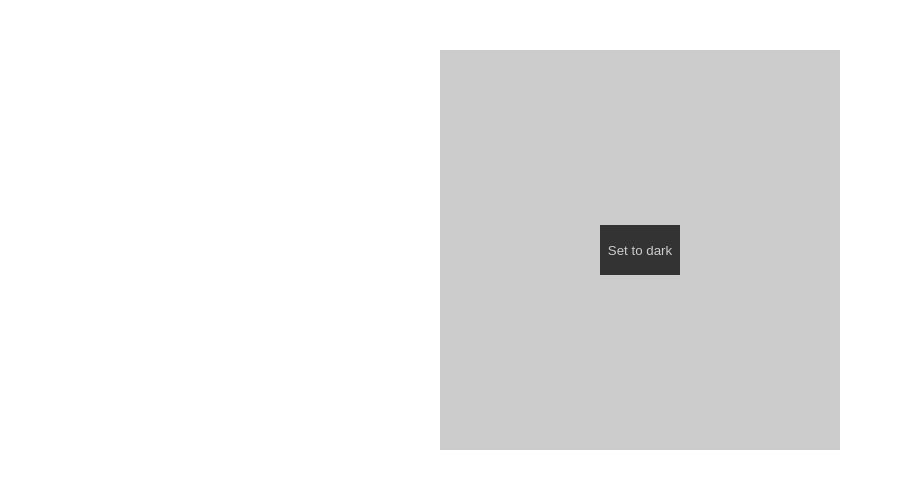
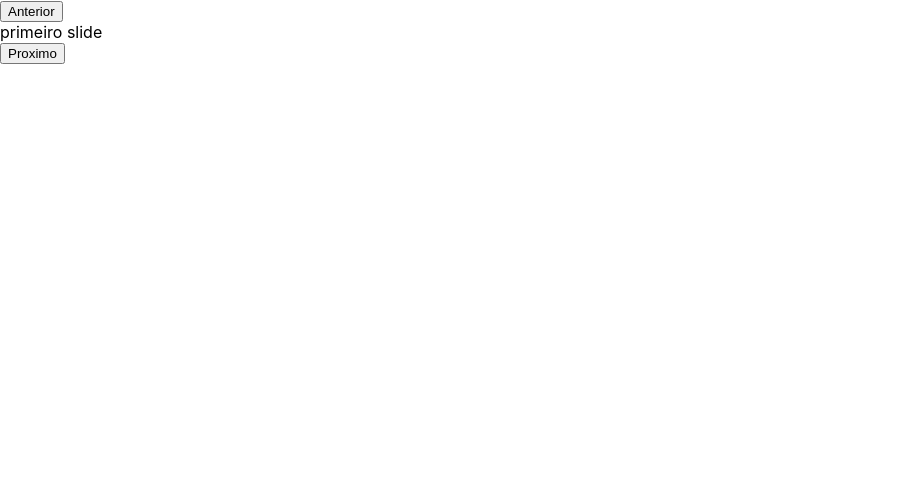
Before and after one commit to Andrewmat/testing-hooks, a React app: page / in a window 1280 px wide. Shown: the top 488 px of the page, without its empty margins (0-903 px from the left). Built offline with nearby package versions, Linux system fonts and the light colour scheme.

Commit message:
Carousel instead of dark mode

```diff
--- a/src/App.js
+++ b/src/App.js
@@ -1,19 +1,15 @@
-import React, { useState } from 'react';
-import classnames from 'classnames';
+import React from 'react';
+import Carousel from './components/Carousel';
 import './App.scss';
 
 const App = () => {
-  const [isDarkMode, setDarkMode] = useState(false);
-
-  const changeDarkMode = () => {
-    setDarkMode(!isDarkMode);
-  };
-
   return (
-    <div className={classnames('app', {
-      'app--dark': isDarkMode,
-    })}>
-      <button onClick={changeDarkMode}>Set to {isDarkMode ? 'light' : 'dark'}</button>
+    <div>
+      <Carousel>
+        <div>primeiro slide</div>
+        <div>segundo slide</div>
+        <div>terceiro slide</div>
+      </Carousel>
     </div>
   );
 }
--- /dev/null
+++ b/src/components/Carousel.jsx
@@ -0,0 +1,43 @@
+import React, { Children, useState } from 'react';
+import PropTypes from 'prop-types';
+
+const propTypes = {
+  children: PropTypes.node.isRequired,
+  startIndex: PropTypes.number,
+};
+
+const defaultProps = {
+  startIndex: 0,
+}
+
+const Carousel = ({ children, startIndex }) => {
+  const [currentIndex, setCurrentIndex] = useState(startIndex);
+
+  const childrenCount = Children.count(children);
+
+  function changeToNeighborIndex(isNext) {
+    const potentialIndex = currentIndex + (isNext ? 1 : -1);
+    if (potentialIndex < 0) {
+      setCurrentIndex(0);
+    } else if (potentialIndex >= childrenCount) {
+      setCurrentIndex(childrenCount - 1);
+    } else {
+      setCurrentIndex(potentialIndex);
+    }
+  }
+
+  return (
+    <div>
+      <button type="button" onClick={() => changeToNeighborIndex(false)}>Anterior</button>
+      <div className="carousel">
+        {children[currentIndex]}
+      </div>
+      <button type="button" onClick={() => changeToNeighborIndex(true)}>Proximo</button>
+    </div>
+  );
+}
+
+Carousel.propTypes = propTypes;
+Carousel.defaultProps = defaultProps;
+
+export default Carousel
```
